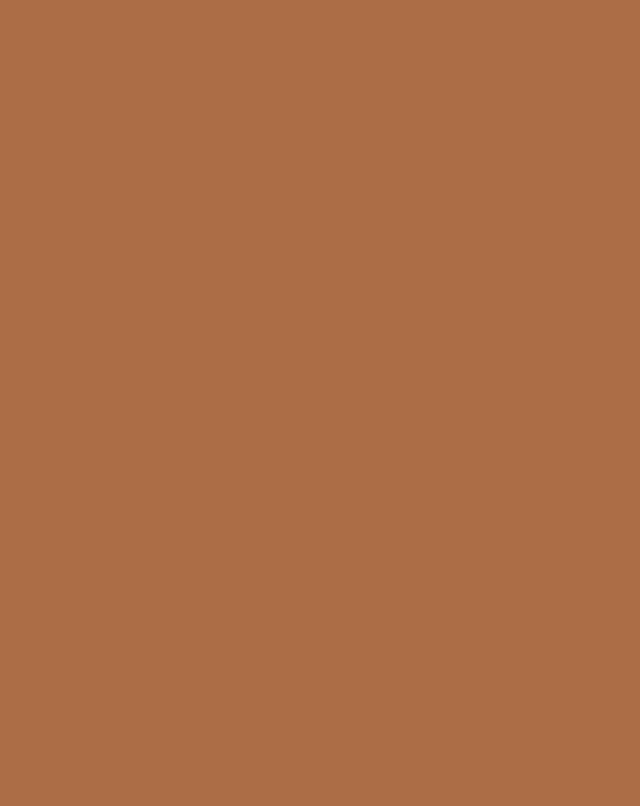
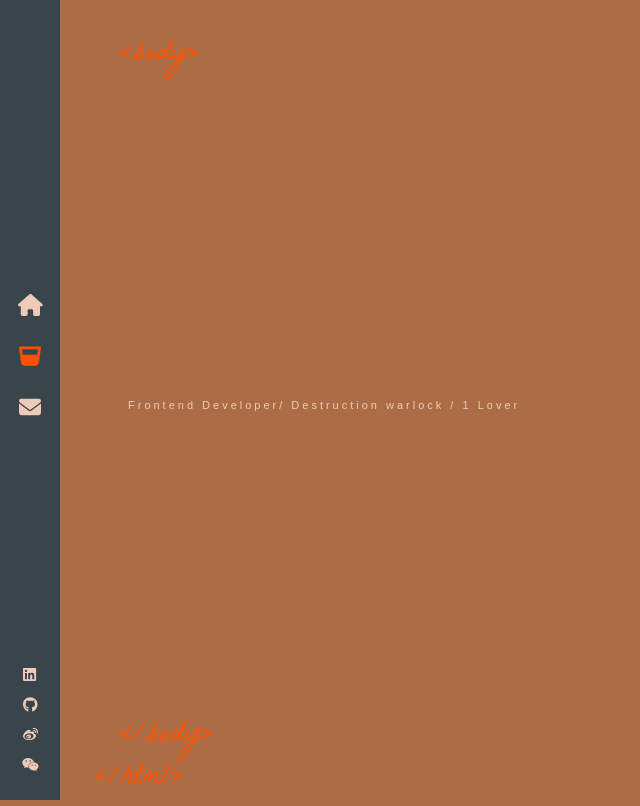
Before and after one commit to ziyin-zeng/cyberdrunk-frontend, a React (Create React App) app: page /bistrot in a window 1280 px wide. Before the commit this address had no page. Shown: the whole page, without its empty margins (0-640 px from the left). Built offline with nearby package versions, Linux system fonts and the light colour scheme.

Commit message:
换路由为bistrot

```diff
--- a/src/App.tsx
+++ b/src/App.tsx
@@ -2,6 +2,7 @@ import './App.scss'
 import { Routes, Route } from 'react-router-dom'
 import Layout from './components/Layout/index'
 import Home from './components/Home/index'
+import Bistrot from './components/Bistrot'
 
 function App() {
   return (
@@ -10,8 +11,8 @@ function App() {
         <Route path="/" element={<Layout />}>
           {/*  Route组件里的index是指*/}
           <Route index element={<Home />}/>
-            <Route path="/about" element={<Home />}/>
-            <Route path="/contact" element={<Home />}/>
+          <Route path="/bistrot" element={<Bistrot />}/>
+          <Route path="/contact" element={<Home />}/>
         </Route>
       </Routes>
     </>
--- /dev/null
+++ b/src/components/Bistrot/index.tsx
@@ -0,0 +1,29 @@
+import './index.scss'
+import { Link } from 'react-router-dom'
+import { useEffect, useState } from 'react'
+import {getAlcoholByCat} from '../../api/Alcohol'
+
+const Bistrot = () => {
+  const [alcohol, setAlcohol] = useState("1")
+
+//   useEffect(()=>{
+//     getAlcoholByCat(1)
+//     .then((response) => {
+//       const alcoholName = response.data;
+//       console.log(alcoholName)
+//       setAlcohol(alcoholName)
+//       console.log("this is al in then ",alcohol)
+//     });
+//     console.log("this is al ",alcohol)
+//   },[])
+
+  return (
+    <div className={'container home-page'}>
+      <div className={'text-zone'}>
+        <h2>Frontend Developer/ Destruction warlock / {alcohol} Lover</h2>
+      </div>
+    </div>
+  )
+}
+
+export default Bistrot
--- a/src/components/Sidebar/index.js
+++ b/src/components/Sidebar/index.js
@@ -3,7 +3,7 @@ import { Link, NavLink } from 'react-router-dom'
 import LogoS from '../../assets/images/logo-s.png'
 import LogoSubtitle from '../../assets/images/logo_sub.png'
 import { FontAwesomeIcon } from '@fortawesome/react-fontawesome'
-import { faEnvelope, faHome, faUser } from '@fortawesome/free-solid-svg-icons'
+import { faEnvelope, faHome, faUser, faWhiskeyGlass } from '@fortawesome/free-solid-svg-icons'
 import {
   faGithub,
   faLinkedin,
@@ -25,10 +25,10 @@ const Sidebar = () => (
       <NavLink
         exact={'true'}
         activeclassname={'active'}
-        className={'about-link'}
-        to={'/about'}
+        className={'bistrot-link'}
+        to={'/bistrot'}
       >
-        <FontAwesomeIcon icon={faUser} color={'#edcbb8'} />
+        <FontAwesomeIcon icon={faWhiskeyGlass} color={'#edcbb8'} />
       </NavLink>
       <NavLink
         exact={'true'}
--- a/src/components/Sidebar/index.scss
+++ b/src/components/Sidebar/index.scss
@@ -78,9 +78,9 @@
       }
     }
 
-    a.about-link {
+    a.bistrot-link {
       &:after {
-        content: 'ABOUT';
+        content: 'BISTROT';
       }
     }
 
```
Also changed, not shown: src/components/Bistrot/index.scss (added).
